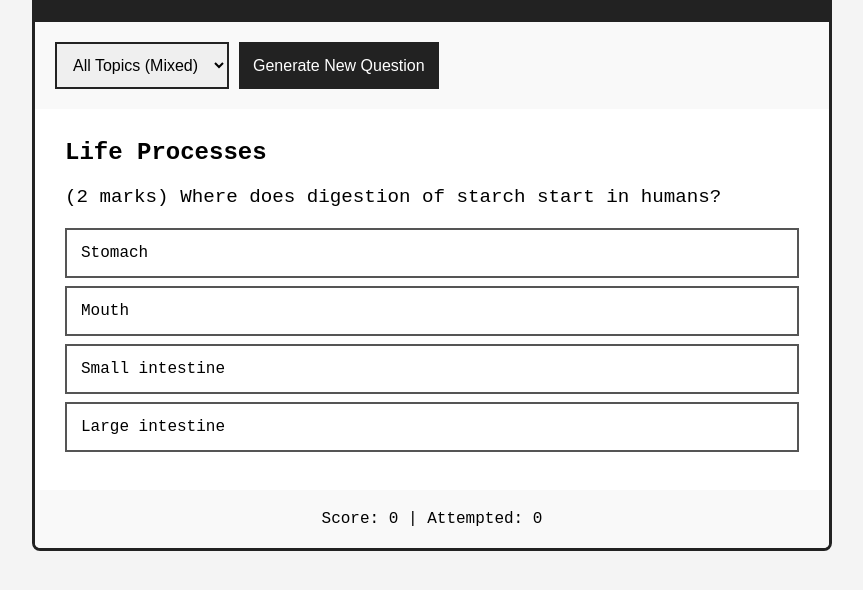
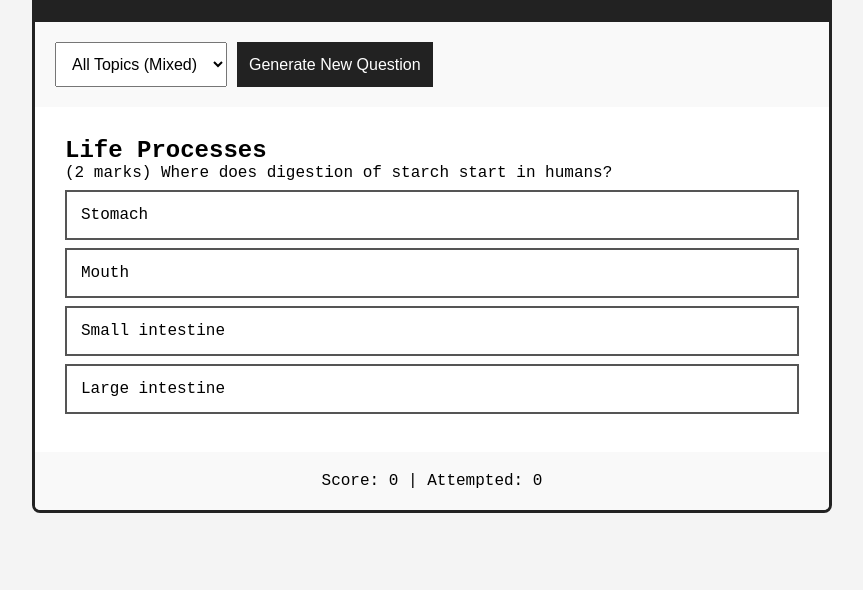
Before and after one commit to maths735/Class-10---Science, a plain HTML site: page index.html in a window 1280 px wide. Shown: the part 106-696 px from the top of the page, without its empty margins (208-1071 px from the left). Drawn offline with Linux system fonts and the light colour scheme.

Commit message:
Update style.css

```diff
--- a/style.css
+++ b/style.css
@@ -27,33 +27,21 @@ header {
   background: #f9f9f9;
   display: flex;
   gap: 10px;
-  flex-wrap: wrap;
 }
 
-select, button {
+button, select {
   padding: 12px;
   font-size: 16px;
-  border: 2px solid #222;
 }
 
 button {
   background: #222;
   color: white;
+  border: none;
   cursor: pointer;
 }
 
-button:hover { background: #444; }
-
-.question-area {
-  padding: 30px;
-  min-height: 250px;
-}
-
-#questionText {
-  font-size: 1.2rem;
-  margin: 20px 0;
-  white-space: pre-wrap;
-}
+.question-area { padding: 30px; }
 
 .options div {
   padding: 14px;
@@ -62,22 +50,13 @@ button:hover { background: #444; }
   cursor: pointer;
 }
 
-.options div:hover {
-  background: #f0f0f0;
-}
-
 .result {
   margin: 20px;
   padding: 20px;
   border: 3px solid #222;
-  font-size: 1.1rem;
 }
 
-.correct { background: #d4edda; border-color: #006600; }
-.incorrect { background: #f8d7da; border-color: #660000; }
+.correct { background: #d4edda; }
+.incorrect { background: #f8d7da; }
 
-.stats {
-  padding: 20px;
-  text-align: center;
-  background: #f9f9f9;
-}
+.stats { padding: 20px; text-align: center; background: #f9f9f9; }
```
